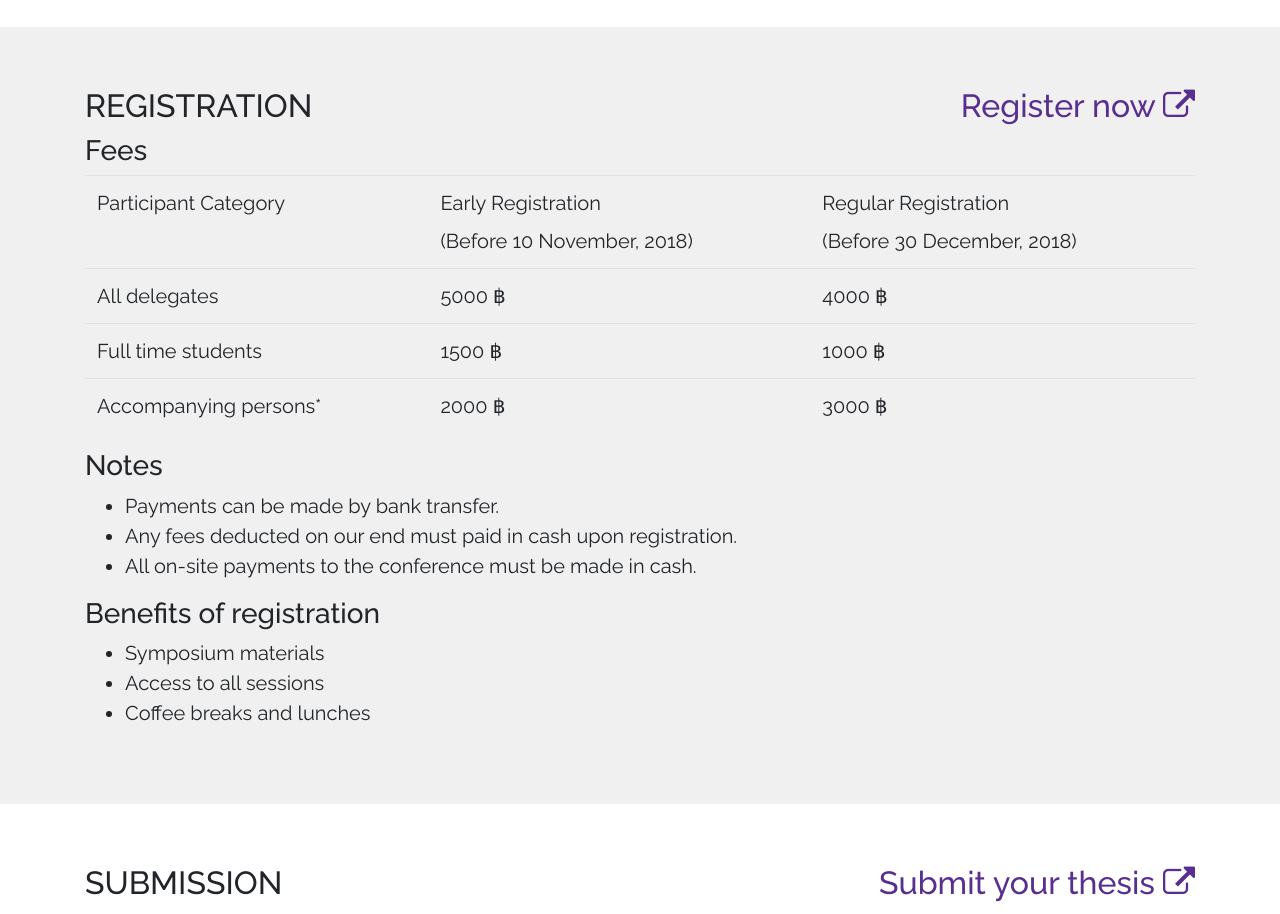
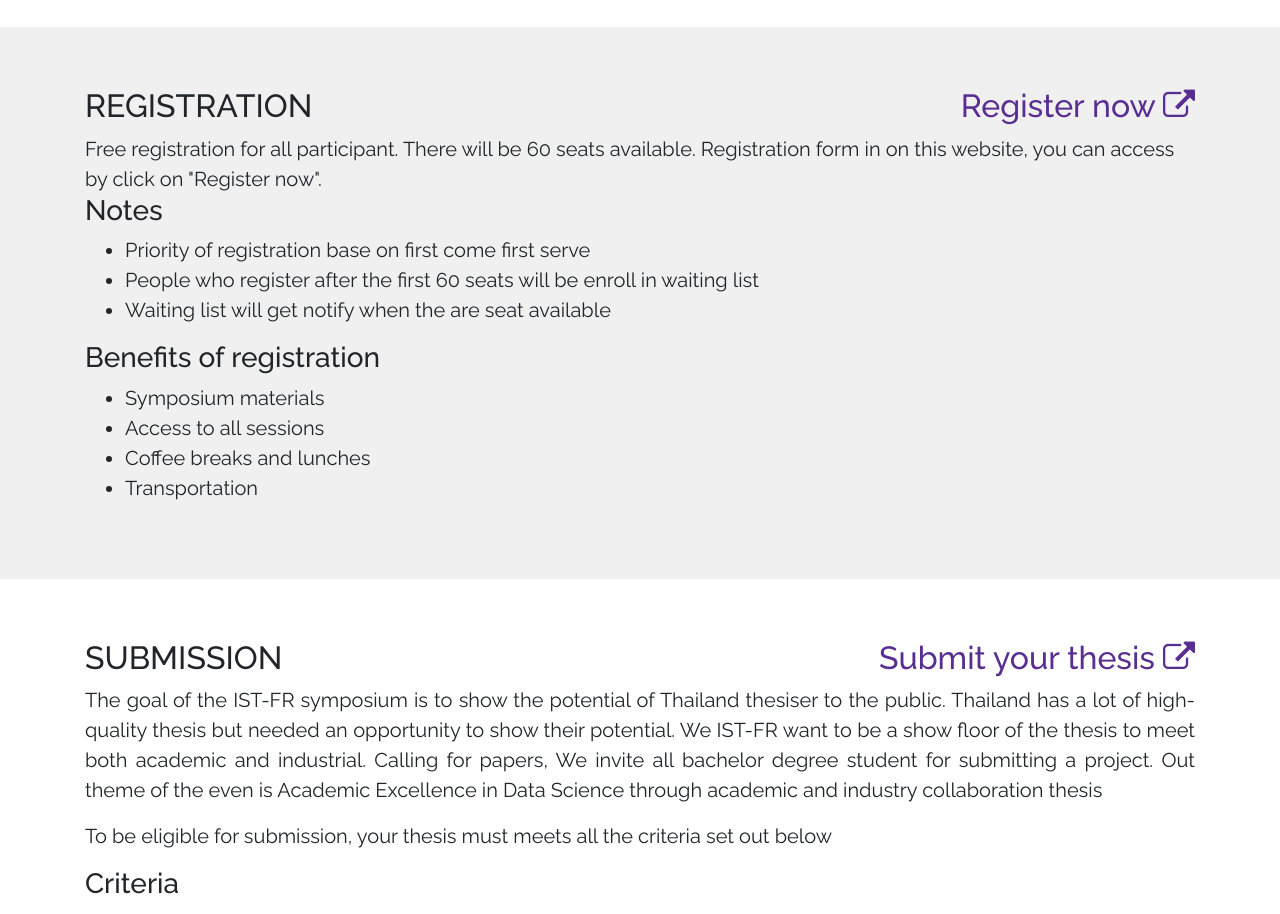
Before and after one commit to ist-fr/2019, a Vue app: page / in a window 1280 px wide. Shown: the part 4260-5174 px from the top of the page. Built offline with nearby package versions, Linux system fonts and the light colour scheme; what vue-scrollactive, vuetable-2 would draw is missing.

Commit message:
update registration content

```diff
--- a/src/components/Home/Registration.vue
+++ b/src/components/Home/Registration.vue
@@ -9,52 +9,21 @@
           <h2><router-link to="/forms/registration">Register now <i class="fa fa-external-link"></i></router-link></h2>
         </div>
         <div class="col-lg-12 justify-content-md-center">
-          <h3>Fees</h3>
-            <div class="table-responsive">
-              <table class="table">
-                <tbody>
-                  <tr class="head">
-                    <td><label class="title">Participant Category</label></td>
-                    <td>
-                      <label class="title">Early Registration</label><br>
-                      (Before 10 November, 2018)
-                    </td>
-                    <td>
-                      <label class="title">Regular Registration</label><br>
-                      (Before 30 December, 2018)
-                    </td>
-                  </tr>
-                  <tr>
-                    <td>All delegates</td>
-                    <td>5000 ฿</td>
-                    <td>4000 ฿</td>
-                  </tr>
-                  <tr>
-                    <td>Full time students</td>
-                    <td>1500 ฿</td>
-                    <td>1000 ฿</td>
-                  </tr>
-                  <tr>
-                    <td>Accompanying persons*</td>
-                    <td>2000 ฿</td>
-                    <td>3000 ฿</td>
-                  </tr>
-                </tbody>
-              </table>
-            </div>
+          Free registration for all participant. There will be <b>60</b> seats available. Registration form in on this website, you can access by click on "Register now".
           </div>
           <div class="col-lg-12">
           <h3>Notes</h3>
           <ul class="registration">
-            <li>Payments can be made by bank transfer.</li>
-            <li>Any fees deducted on our end must paid in cash upon registration.</li>
-            <li>All on-site payments to the conference must be made in cash.</li>
+            <li>Priority of registration base on first come first serve</li>
+            <li>People who register after the first 60 seats will be enroll in waiting list</li>
+            <li>Waiting list will get notify when the are seat available</li>
           </ul>
           <h3>Benefits of registration</h3>
           <ul class="registration">
             <li>Symposium materials</li>
             <li>Access to all sessions</li>
             <li>Coffee breaks and lunches</li>
+            <li>Transportation</li>
           </ul>
         </div>
       </div>
```
Also changed, not shown: 1 other file (tests, documents, lock files or other folders).
